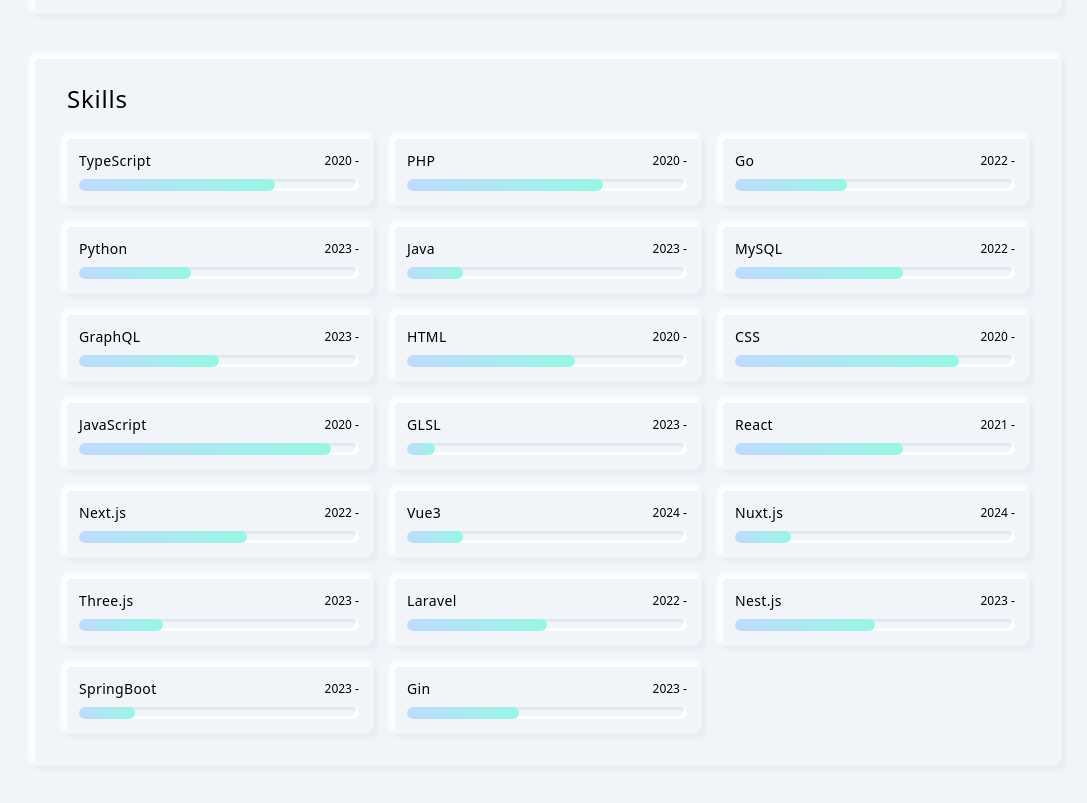
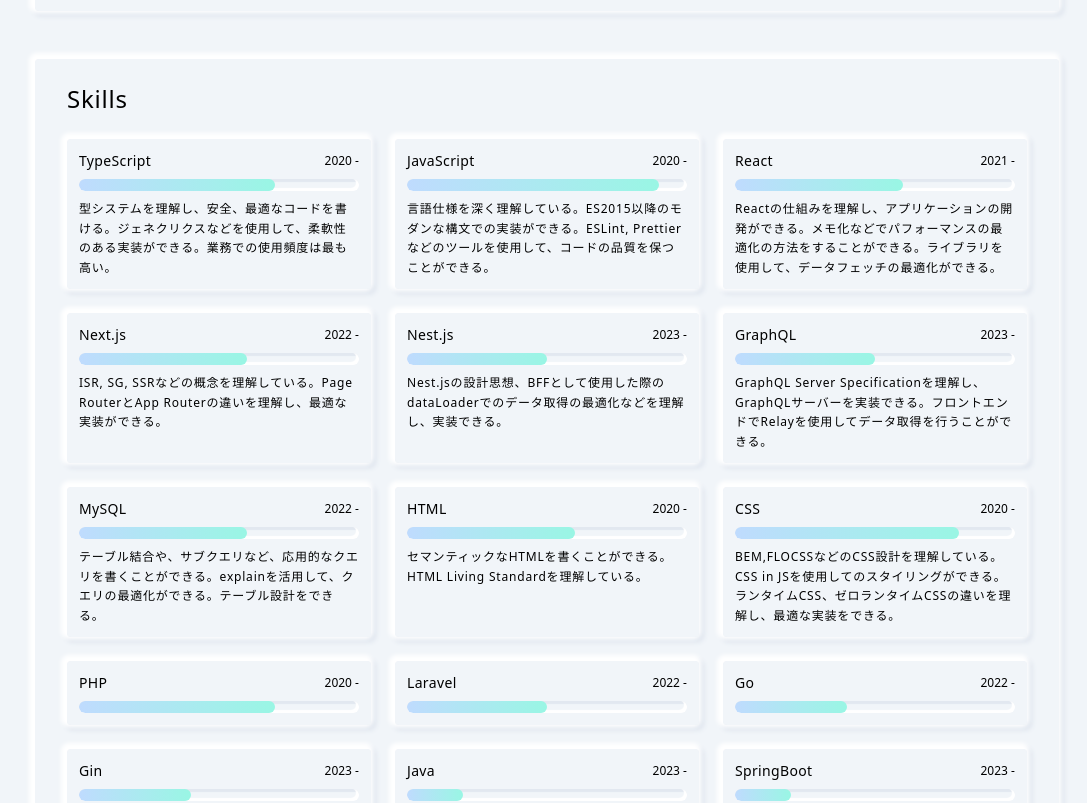
Before and after one commit to sho-ts/resume, a Nuxt app: page / in a window 1280 px wide. Shown: the part 620-1423 px from the top of the page, without its empty margins (93-1180 px from the left). Built offline with nearby package versions, Linux system fonts and the light colour scheme.

Commit message:
add: スキルの詳細を追加

```diff
--- a/src/components/section/Skills.vue
+++ b/src/components/section/Skills.vue
@@ -2,7 +2,7 @@
   <Section title="Skills">
     <div class="flex flex-wrap gap-6" ref="skillsRef">
       <div v-for="skill in skills" :key="skill.name" class="w-full md:w-[calc(100%_/_3_-_16px)]">
-        <Box class="p-3">
+        <Box class="p-3 h-full">
           <div>
             <ul>
               <li class="mb-2 text-sm flex justify-between items-center">
@@ -19,6 +19,9 @@
                     }"
                   />
                 </div>
+              </li>
+              <li v-if="!!skill.description" class="mt-2 text-xs leading-relaxed">
+                {{ skill.description }}
               </li>
             </ul>
           </div>
@@ -58,11 +61,65 @@
     name: 'TypeScript',
     level: 70,
     start: 2020,
+    description: '型システムを理解し、安全、最適なコードを書ける。ジェネクリクスなどを使用して、柔軟性のある実装ができる。業務での使用頻度は最も高い。',
+  },
+  {
+    name: 'JavaScript',
+    level: 90,
+    start: 2020,
+    description: '言語仕様を深く理解している。ES2015以降のモダンな構文での実装ができる。ESLint, Prettierなどのツールを使用して、コードの品質を保つことができる。',
+  },
+  {
+    name: 'React',
+    level: 60,
+    start: 2021,
+    description: 'Reactの仕組みを理解し、アプリケーションの開発ができる。メモ化などでパフォーマンスの最適化の方法をすることができる。ライブラリを使用して、データフェッチの最適化ができる。',
+  },
+  {
+    name: 'Next.js',
+    level: 60,
+    start: 2022,
+    description: 'ISR, SG, SSRなどの概念を理解している。Page RouterとApp Routerの違いを理解し、最適な実装ができる。',
+  },
+  {
+    name: 'Nest.js',
+    level: 50,
+    start: 2023,
+    description: 'Nest.jsの設計思想、BFFとして使用した際のdataLoaderでのデータ取得の最適化などを理解し、実装できる。',
+  },
+  {
+    name: 'GraphQL',
+    level: 50,
+    start: 2023,
+    description: 'GraphQL Server Specificationを理解し、GraphQLサーバーを実装できる。フロントエンドでRelayを使用してデータ取得を行うことができる。',
+  },
+  {
+    name: 'MySQL',
+    level: 60,
+    start: 2022,
+    description: 'テーブル結合や、サブクエリなど、応用的なクエリを書くことができる。explainを活用して、クエリの最適化ができる。テーブル設計をできる。',
+  },
+  {
+    name: 'HTML',
+    level: 60,
+    start: 2020,
+    description: 'セマンティックなHTMLを書くことができる。HTML Living Standardを理解している。',
+  },
+  {
+    name: 'CSS',
+    level: 80,
+    start: 2020,
+    description: 'BEM,FLOCSSなどのCSS設計を理解している。CSS in JSを使用してのスタイリングができる。ランタイムCSS、ゼロランタイムCSSの違いを理解し、最適な実装をできる。',
   },
   {
     name: 'PHP',
     level: 70,
-    start: 2020
+    start: 2020,
+  },
+  {
+    name: 'Laravel',
+    level: 50,
+    start: 2022,
   },
   {
     name: 'Go',
@@ -70,7 +127,7 @@
     start: 2022,
   },
   {
-    name: 'Python',
+    name: 'Gin',
     level: 40,
     start: 2023,
   },
@@ -80,44 +137,9 @@
     start: 2023,
   },
   {
-    name: 'MySQL',
-    level: 60,
-    start: 2022,
-  },
-  {
-    name: 'GraphQL',
-    level: 50,
+    name: 'SpringBoot',
+    level: 20,
     start: 2023,
-  },
-  {
-    name: 'HTML',
-    level: 60,
-    start: 2020,
-  },
-  {
-    name: 'CSS',
-    level: 80,
-    start: 2020,
-  },
-  {
-    name: 'JavaScript',
-    level: 90,
-    start: 2020,
-  },
-  {
-    name: 'GLSL',
-    level: 10,
-    start: 2023,
-  },
-  {
-    name: 'React',
-    level: 60,
-    start: 2021,
-  },
-  {
-    name: 'Next.js',
-    level: 60,
-    start: 2022,
   },
   {
     name: 'Vue3',
@@ -130,29 +152,19 @@
     start: 2024,
   },
   {
+    name: 'Python',
+    level: 40,
+    start: 2023,
+  },
+  {
+    name: 'GLSL',
+    level: 10,
+    start: 2023,
+  },
+  {
     name: 'Three.js',
     level: 30,
     start: 2023,
   },
-  {
-    name: 'Laravel',
-    level: 50,
-    start: 2022,
-  },
-  {
-    name: 'Nest.js',
-    level: 50,
-    start: 2023,
-  },
-  {
-    name: 'SpringBoot',
-    level: 20,
-    start: 2023,
-  },
-  {
-    name: 'Gin',
-    level: 40,
-    start: 2023,
-  },
 ];
 </script>
```
